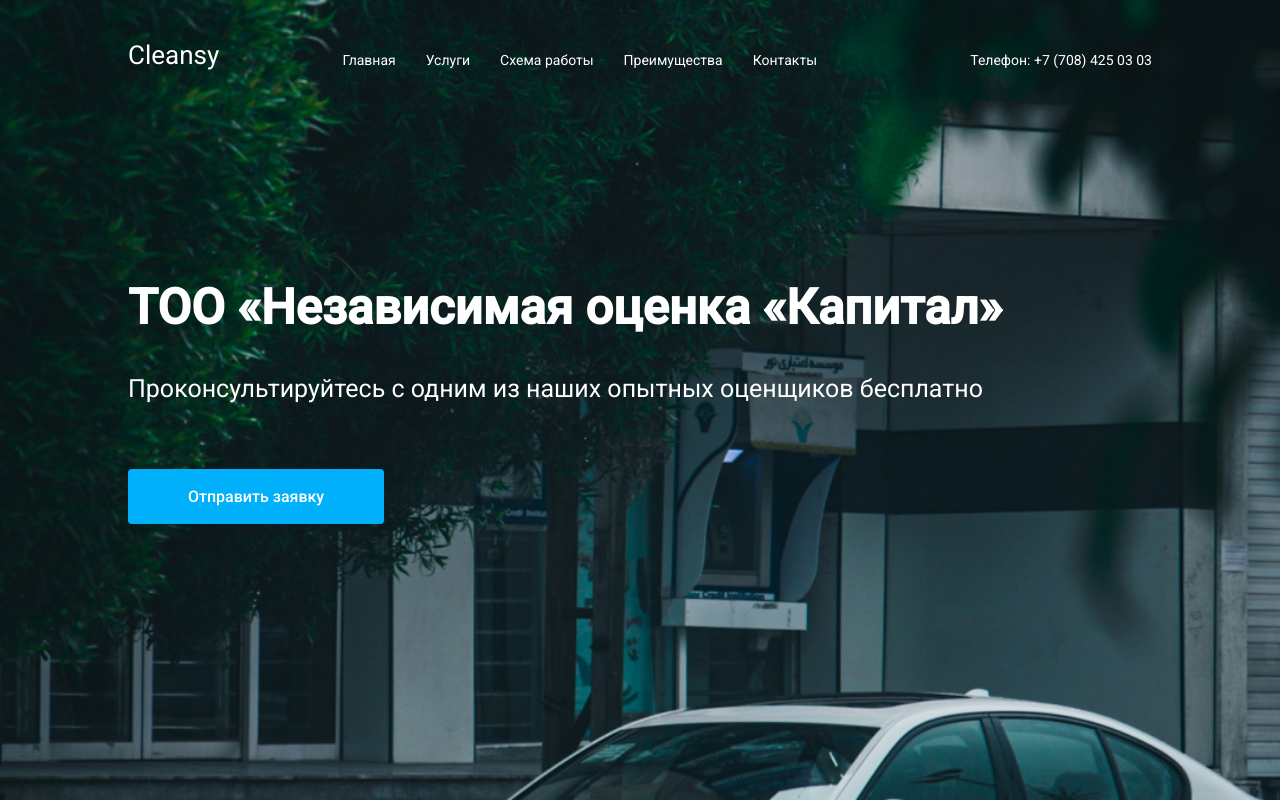
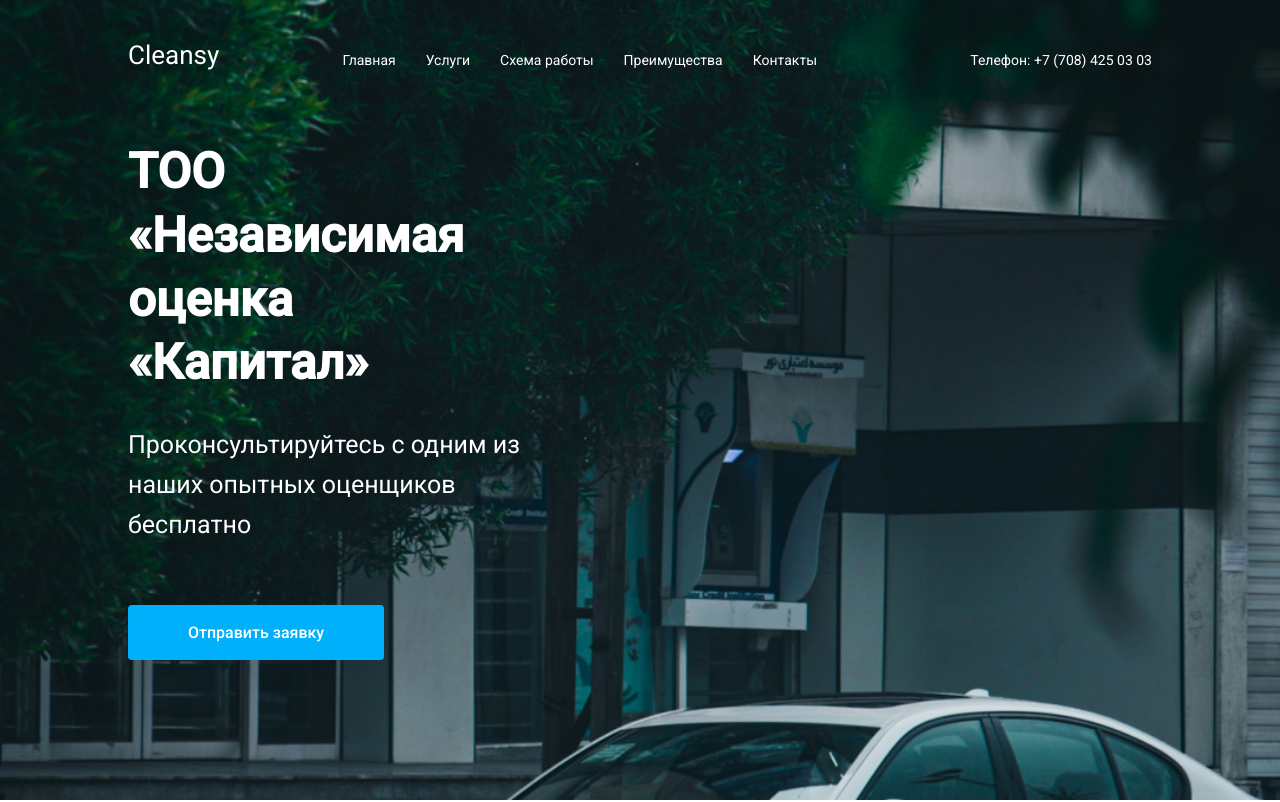
Before and after one commit to MikhailS-Git/ASTANA-IT-Cleansy, a plain HTML site: page index.html in a window 1280 px wide. Shown: the top 802 px of the page. Drawn offline with nearby package versions, Linux system fonts and the light colour scheme.

Commit message:
Update hero.css

```diff
--- a/css/hero.css
+++ b/css/hero.css
@@ -12,7 +12,7 @@
 }
 
 .hero__title {
-    max-width: 440%;
+    max-width: 40%;
     margin-bottom: 60px;
 }
 
```
